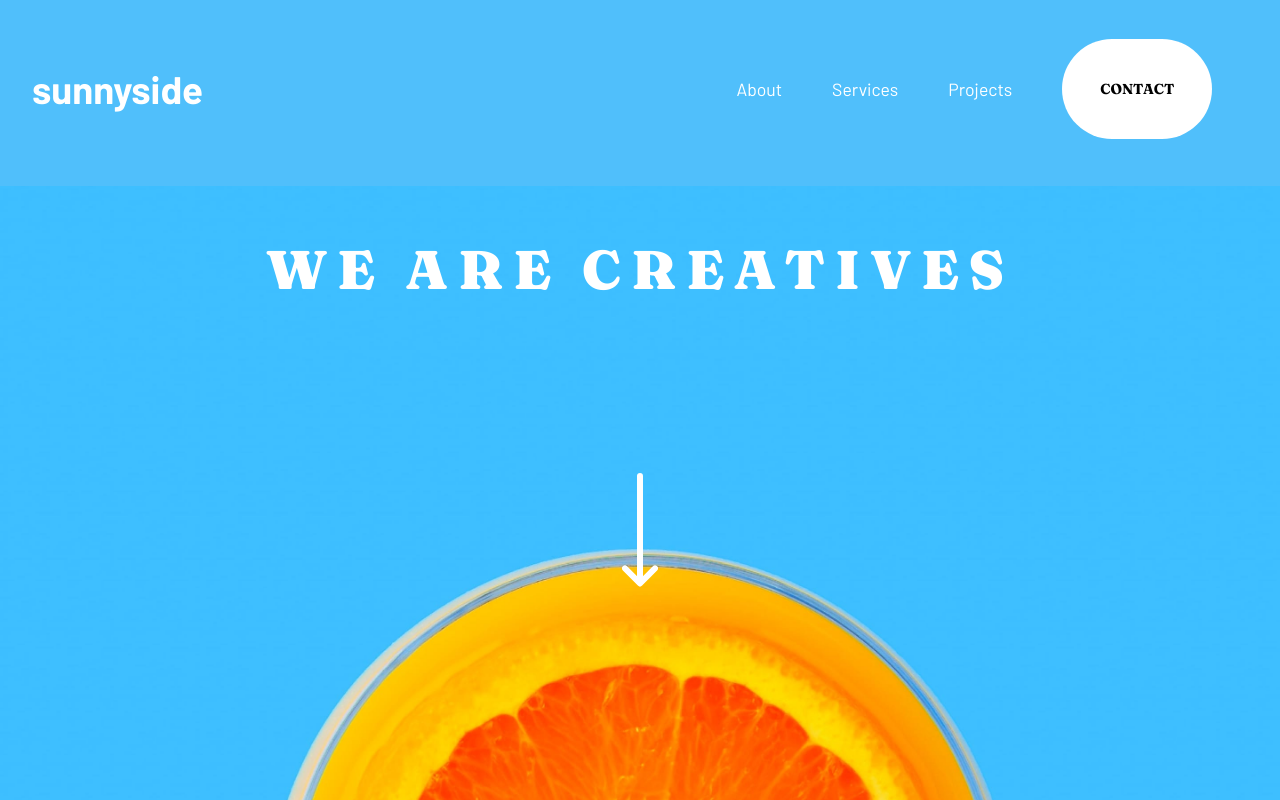
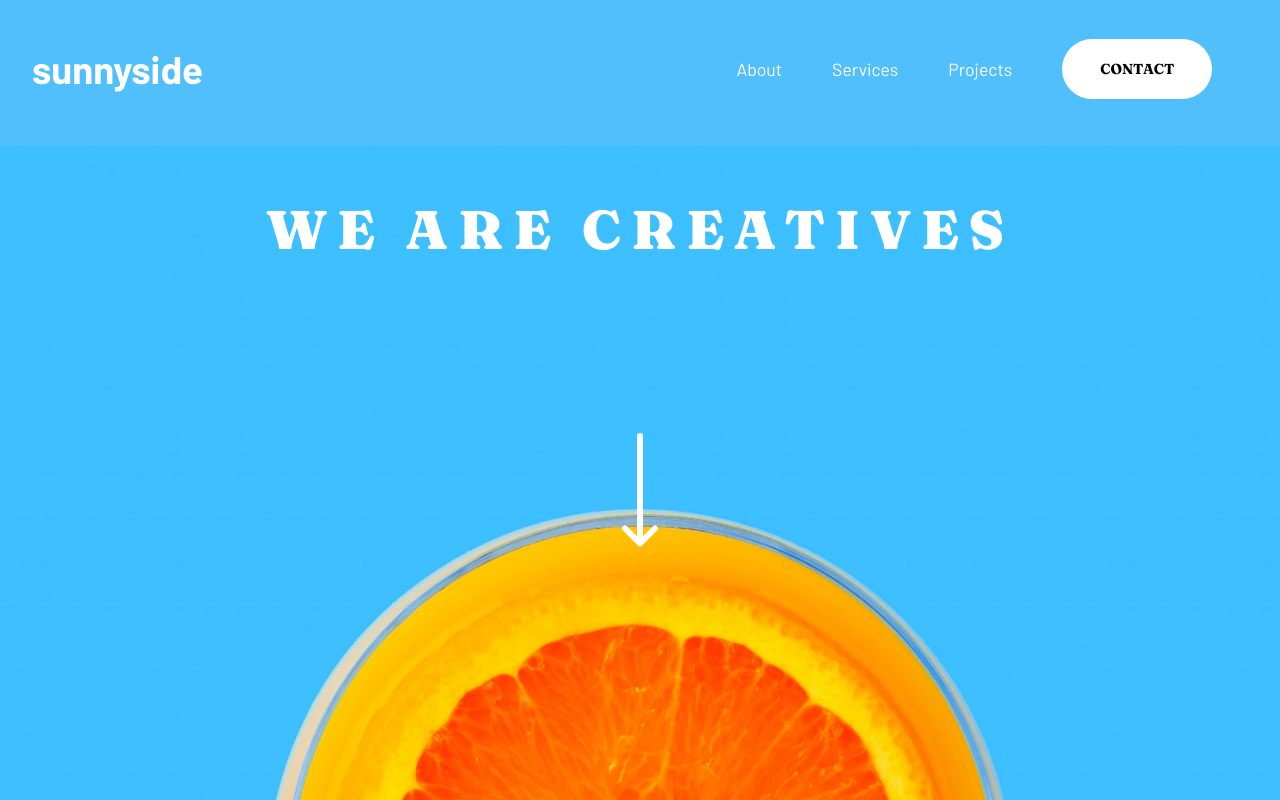
Before and after one commit to oluseguncodess/sunnyside-agency-landing-page--frontend-challenge, a plain HTML site: page index.html in a window 1280 px wide. Shown: the top 800 px of the page. Drawn offline with Linux system fonts and the light colour scheme.

Commit message:
unimportant commits

```diff
--- a/css/style.css
+++ b/css/style.css
@@ -23,7 +23,7 @@
     --footer-bg: hsl(167, 44%, 70%);
     --yellow: hsl(51, 100%, 49%);
     --bg-color-menu: hsl(26, 100%, 99%);
-    --glass-color: rgba(255, 255, 255, 0.19);
+    --glass-color: rgba(255, 255, 255, 0.25);
 
     /* font-family  */
     --barlow: 'Barlow', sans-serif;
@@ -140,7 +140,7 @@
     width: 150px;
     padding: 15px;
     background-color: var(--white);
-    height: 100px;
+    height: 60px;
   }
 
   .header__menu :nth-child(4) button:hover {
--- a/index.html
+++ b/index.html
@@ -142,7 +142,7 @@
     <footer id="footer" class="footer flex flex-center">
       <h1>sunnyside</h1>
 
-      <ul class="flex-center">
+      <ul class="flex-center footer__nav">
         <a href="#about-us"><li>About</li></a>
         <a href="#services"><li>Services</li></a>
         <a href="#testimonials"><li>Projects</li></a>
```
